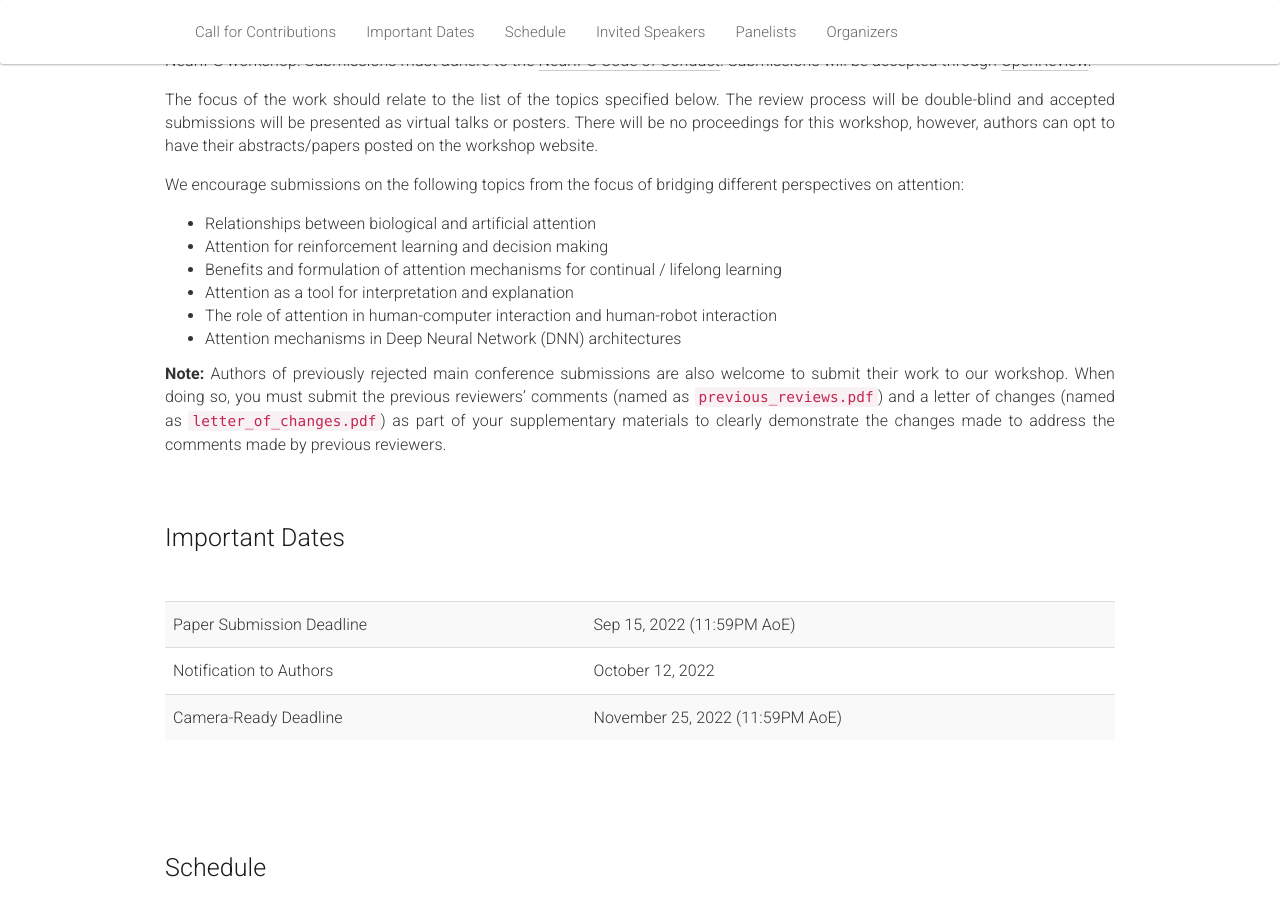
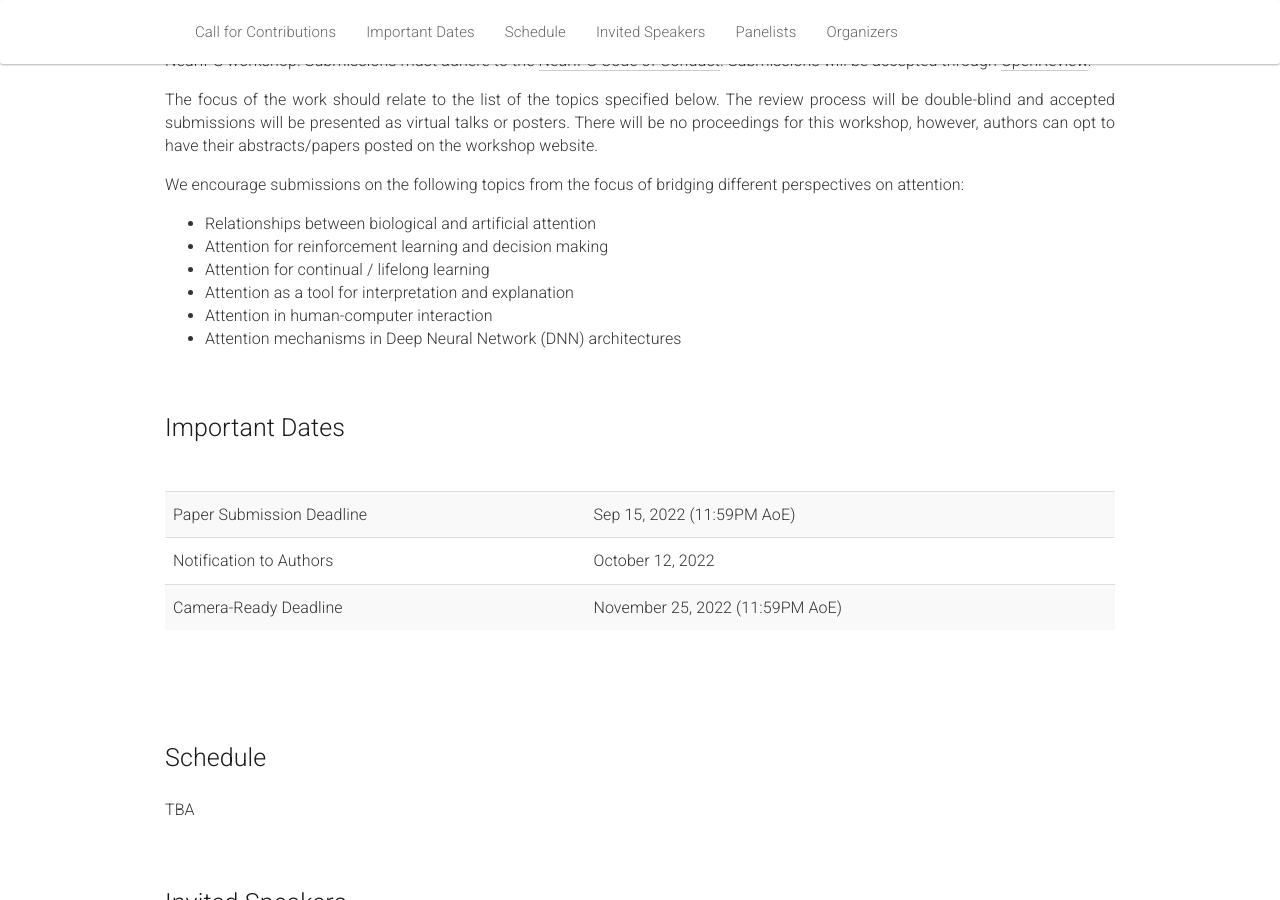
Before and after one commit to attention-learning-workshop/attention-learning-workshop.github.io, a Jekyll site: the page built from _pages/home_2022.md, in a window 1280 px wide and 900 px high, scrolled down 1756 px. Built offline with Jekyll 4.4.1, drawn with Linux system fonts in a browser that asks for light colours; nearby versions of some CDN libraries; some of the changed text lies outside the part shown.

Commit message:
remove resubmission info from cfp; update subhead

```diff
--- a/_includes/cfp.md
+++ b/_includes/cfp.md
@@ -7,9 +7,7 @@
 We encourage submissions on the following topics from the focus of bridging different perspectives on attention:
 - Relationships between biological and artificial attention
 - Attention for reinforcement learning and decision making
-- Benefits and formulation of attention mechanisms for continual / lifelong learning
+- Attention for continual / lifelong learning
 - Attention as a tool for interpretation and explanation
-- The role of attention in human-computer interaction and human-robot interaction
+- Attention in human-computer interaction
 - Attention mechanisms in Deep Neural Network (DNN) architectures
-
-**Note:** Authors of previously rejected main conference submissions are also welcome to submit their work to our workshop. When doing so, you must submit the previous reviewers' comments (named as `previous_reviews.pdf`) and a letter of changes (named as `letter_of_changes.pdf`) as part of your supplementary materials to clearly demonstrate the changes made to address the comments made by previous reviewers.
```
Also changed, not shown: _pages/home_2022.md (+1 -1 lines).
